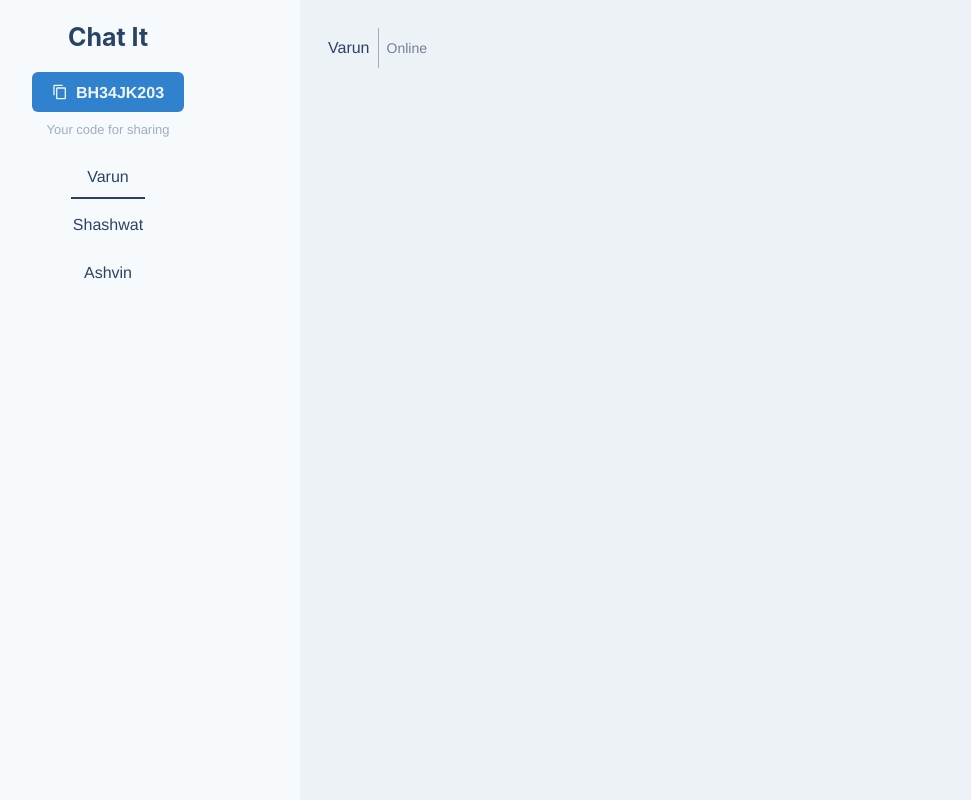
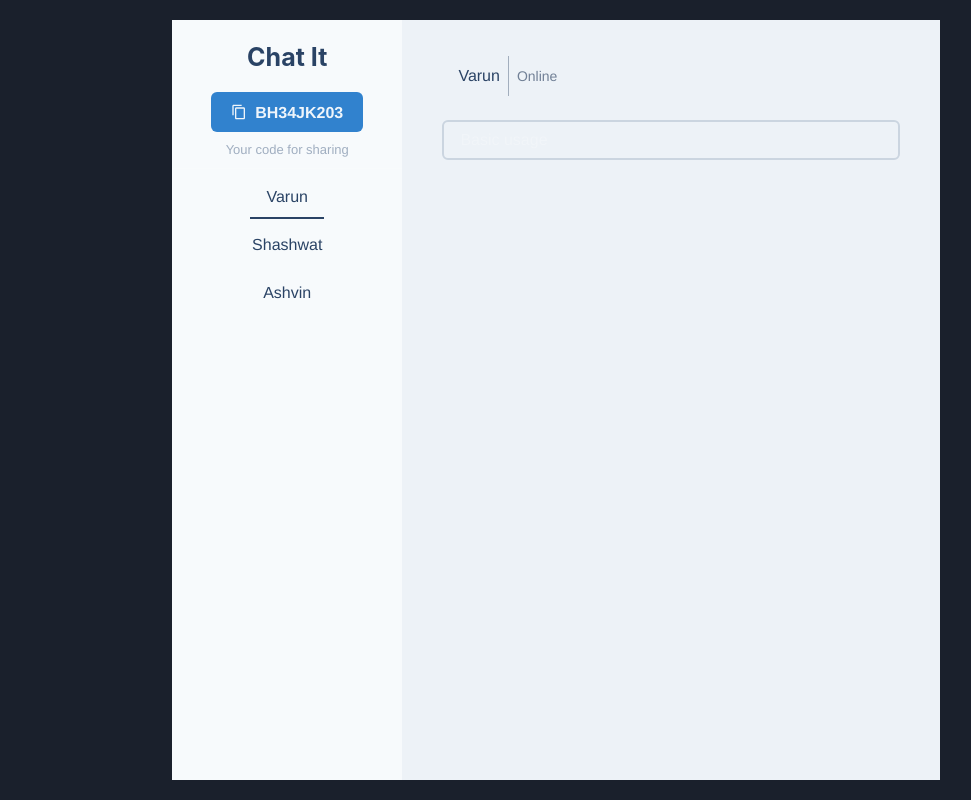
Before and after one commit to aryamanchandra/chat-it, a React (Create React App) app in the folder packages/client/: page /home in a window 1280 px wide. Shown: the whole page, without its empty margins (84-1055 px from the left). Built offline with nearby package versions, Linux system fonts and the light colour scheme.

Commit message:
chat side layout

```diff
--- a/packages/client/src/components/Chat.js
+++ b/packages/client/src/components/Chat.js
@@ -1,6 +1,7 @@
 import {
   Divider,
   HStack,
+  Input,
   TabPanel,
   TabPanels,
   Text,
@@ -10,11 +11,13 @@ import React from "react";
 
 function Chat() {
   return (
-    <VStack p="3">
+    <VStack p="5" px="10">
       <TabPanels>
         <TabPanel>
           <HStack h="5vh">
-            <Text m="0" color="blue.800">Varun</Text>
+            <Text m="0" color="blue.800">
+              Varun
+            </Text>
             <Divider orientation="vertical" borderColor="gray.500" />
             <Text fontSize="sm" color="gray.500" m="0">
               Online
@@ -23,7 +26,9 @@ function Chat() {
         </TabPanel>
         <TabPanel>
           <HStack h="5vh">
-            <Text m="0" color="blue.800">Shashwat</Text>
+            <Text m="0" color="blue.800">
+              Shashwat
+            </Text>
             <Divider orientation="vertical" borderColor="gray.500" />
             <Text fontSize="sm" color="gray.500" m="0">
               Online
@@ -32,7 +37,9 @@ function Chat() {
         </TabPanel>
         <TabPanel>
           <HStack h="5vh">
-            <Text m="0" color="blue.800" >Ashvin</Text>
+            <Text m="0" color="blue.800">
+              Ashvin
+            </Text>
             <Divider orientation="vertical" borderColor="gray.500" />
             <Text fontSize="sm" color="gray.500" m="0">
               Online
@@ -40,6 +47,12 @@ function Chat() {
           </HStack>
         </TabPanel>
       </TabPanels>
+      <Input
+        placeholder="Basic usage"
+        color="blue.500"
+        marginX="20"
+        sx={{ border: "2px solid #CBD5E0", marginTop: "auto", marginX: "50px !important" }}
+      />
     </VStack>
   );
 }
--- a/packages/client/src/components/Home.js
+++ b/packages/client/src/components/Home.js
@@ -14,7 +14,7 @@ import Sidebar from "./Sidebar";
 
 function Home() {
   return (
-    <Grid templateColumns="repeat(10, 1fr)" as={Tabs} h="100vh" >
+    <Grid templateColumns="repeat(10, 1fr)" as={Tabs} h="100vh" paddingX="20%" paddingY="5">
       <GridItem colSpan="3" bg="gray.50">
         <Sidebar />
       </GridItem>
```
